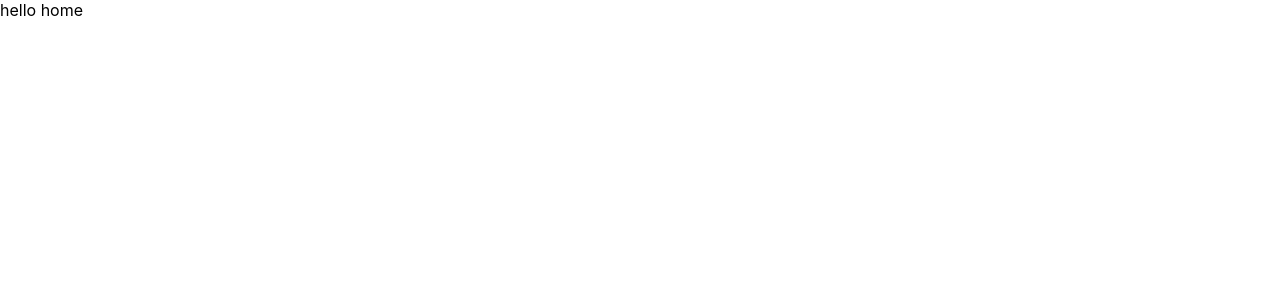
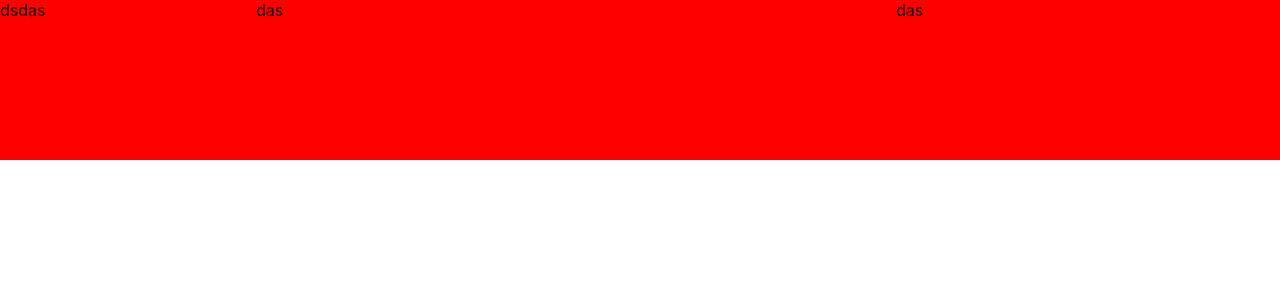
Before and after one commit to gymcode/recipe_trial, a React (Create React App) app: page / in a window 1280 px wide. Shown: the top 300 px of the page. Built offline with nearby package versions, Linux system fonts and the light colour scheme.

Commit message:
added css

```diff
--- a/src/Pages/home/Main/main.jsx
+++ b/src/Pages/home/Main/main.jsx
@@ -1,9 +1,15 @@
 import React from 'react'
+import styles from '../styles.css'
 
 const MainComponent = ()=>{
     return (
-        <div>
-            hello home
+        <div className={"container"}>
+            {/* main section  */}
+            <div className={"mainSection"}>
+                <div style={{flex: 2}}>dsdas</div>
+                <div style={{flex: 5}}>das</div>
+                <div style={{flex: 3}}>das</div>
+            </div>
         </div>
     )
 }
--- /dev/null
+++ b/src/Pages/home/styles.css
@@ -0,0 +1,8 @@
+.container {
+    height: 20vh;
+    background-color: red;
+}
+
+.mainSection {
+    display: flex;
+}
```
